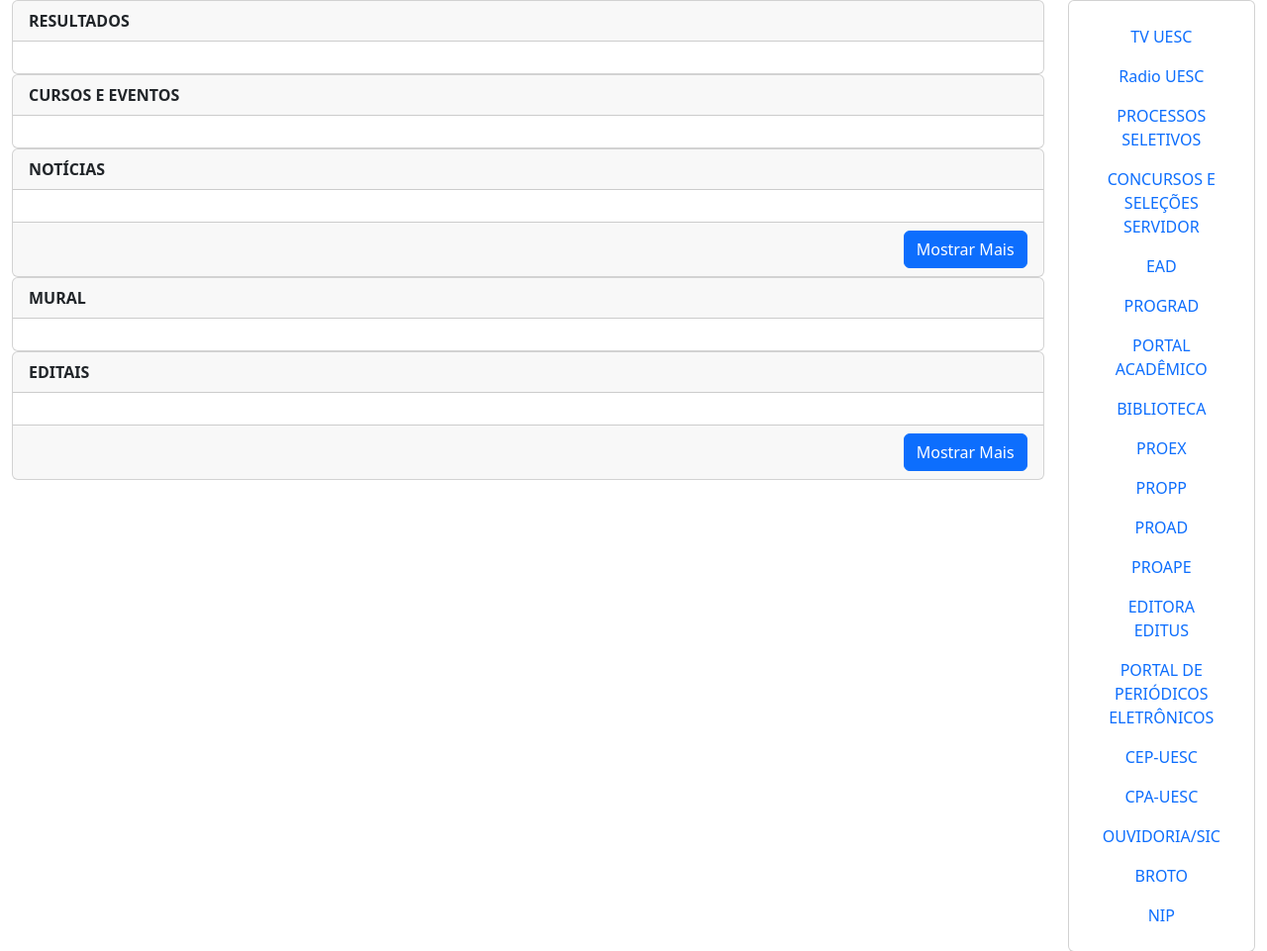
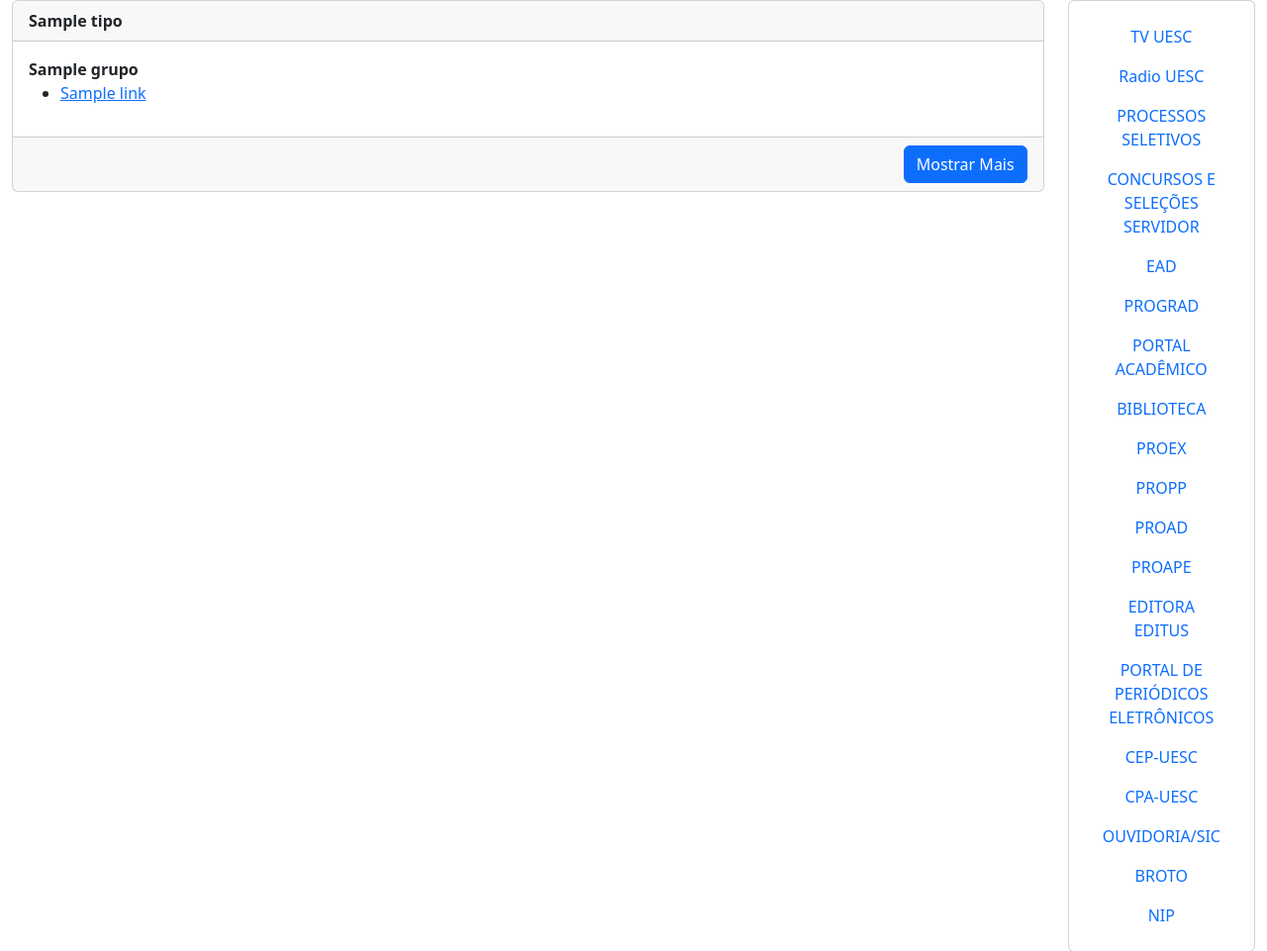
Before and after one commit to gsousa143/site_uesc, a Django app: template uesc/uesc_app/templates/index.html in a window 1280 px wide. Shown: the part 224-1185 px from the top of the page at 99% size. Run offline with Django 5.2, Linux system fonts and the light colour scheme; the template is opened without the code that fills it: most values are stand-ins (such as "Sample title", 1, 10 or a date in 2020).

Commit message:
atualizando cards

```diff
--- a/uesc/uesc_app/templates/base.html
+++ b/uesc/uesc_app/templates/base.html
@@ -24,8 +24,8 @@
         <div class="row">
 
           <div class="col-lg-10 col-12 gap-30">
-            {%block bory%}
-            {%endblock bory%}
+            {%block cards%}
+            {%endblock cards%}
           </div>
 
           <div class="col-lg-2 col-12 gap-30">
--- a/uesc/uesc_app/templates/index.html
+++ b/uesc/uesc_app/templates/index.html
@@ -204,23 +204,20 @@
     </ul>
   </div>
 </div>
-
-
 {%endblock menu%}
 
 
 
-{%block bory%}
+{%block cards%}
+
+{% for tipo, grupos in grupos_por_tipo.items %}
 
 <div class="card">
   <div class="card-header">
-      <strong>RESULTADOS</strong>
+      <strong>{{tipo.tipo}}</strong>
   </div>
 
   <div class="card-body">
-      {% for tipo, grupos in grupos_por_tipo.items %}
-          {% if tipo.tipo == "resultados" %}
-              {% if grupos %}
   {% for grupo in grupos %}
     <strong>{{ grupo.titulo }}</strong>
     <ul class="resultado-list">
@@ -230,149 +227,8 @@
           {{ link.nome }}
         </a>
       </li>
-                          {% empty %}
-
         {% endfor %}
     </ul>
-                  {% endfor %}
-              {% endif %}
-          {% endif %}
-      {% empty %}
-
-      {% endfor %}
-  </div>
-</div>
-
-
-<div class="card">
-  <div class="card-header">
-      <strong>CURSOS E EVENTOS</strong>
-  </div>
-
-  <div class="card-body">
-      {% for tipo, grupos in grupos_por_tipo.items %}
-          {% if tipo.tipo == "cursos" %}
-              {% if grupos %}
-                  {% for grupo in grupos %}
-                      <strong>{{ grupo.titulo }}</strong>
-                      <ul class="resultado-list">
-                          {% for link in grupo.link_set.all %}
-                              <li>
-                                  <a href="{{ link.endereco }}">
-                                      {{ link.nome }}
-                                  </a>
-                              </li>
-                          {% empty %}
-
-                          {% endfor %}
-                      </ul>
-                  {% endfor %}
-              {% endif %}
-          {% endif %}
-      {% empty %}
-
-      {% endfor %}
-  </div>
-</div>
-
-
-<div class="card">
-  <div class="card-header">
-      <strong>NOTÍCIAS</strong>
-  </div>
-
-  <div class="card-body">
-      {% for tipo, grupos in grupos_por_tipo.items %}
-          {% if tipo.tipo == "noticias" %}
-              {% if grupos %}
-                  {% for grupo in grupos %}
-                      <strong>{{ grupo.titulo }}</strong>
-                      <ul class="resultado-list">
-                          {% for link in grupo.link_set.all %}
-                              <li>
-                                  <a href="{{ link.endereco }}">
-                                      {{ link.nome }}
-                                  </a>
-                              </li>
-                          {% empty %}
-
-                          {% endfor %}
-                      </ul>
-                  {% endfor %}
-              {% endif %}
-          {% endif %}
-      {% empty %}
-
-      {% endfor %}
-  </div>
-  <div class="card-footer">
-      <div class="d-flex justify-content-end">
-        <a href="{% url 'noticias' %}">
-          <button id="show-more-btn" class="btn btn-primary" >Mostrar Mais</button>
-        </a>
-      </div>
-  </div>
-</div>
-
-
-<div class="card">
-  <div class="card-header">
-      <strong>MURAL</strong>
-  </div>
-
-  <div class="card-body">
-      {% for tipo, grupos in grupos_por_tipo.items %}
-          {% if tipo.tipo == "murais" %}
-              {% if grupos %}
-                  {% for grupo in grupos %}
-                      <strong>{{ grupo.titulo }}</strong>
-                      <ul class="resultado-list">
-                          {% for link in grupo.link_set.all %}
-                              <li>
-                                  <a href="{{ link.endereco }}">
-                                      {{ link.nome }}
-                                  </a>
-                              </li>
-                          {% empty %}
-
-                          {% endfor %}
-                      </ul>
-                  {% endfor %}
-              {% endif %}
-          {% endif %}
-      {% empty %}
-
-      {% endfor %}
-  </div>
-</div>
-
-<div class="card">
-  <div class="card-header">
-      <strong>EDITAIS</strong>
-  </div>
-
-  <div class="card-body">
-      {% for tipo, grupos in grupos_por_tipo.items %}
-          {% if tipo.tipo == "editais" %}
-              {% if grupos %}
-                  {% for grupo in grupos %}
-                      <strong>{{ grupo.titulo }}</strong>
-                      <ul class="resultado-list">
-                          {% for link in grupo.link_set.all %}
-                              <li>
-                                  <a href="{{ link.endereco }}">
-                                      {{ link.nome }}
-                                  </a>
-                              </li>
-                          {% empty %}
-
-                          {% endfor %}
-                      </ul>
-                  {% endfor %}
-              {% endif %}
-          {% endif %}
-      {% empty %}
-
     {% endfor %}
   </div>
   <div class="card-footer">
@@ -383,8 +239,9 @@
       </div>
   </div>
 </div>
+{% endfor %}
 
-{%endblock bory%}
+{%endblock cards%}
 
 
 
```
Also changed, not shown: uesc/db.sqlite3. Lines whose indentation alone changed are shown as unchanged.
